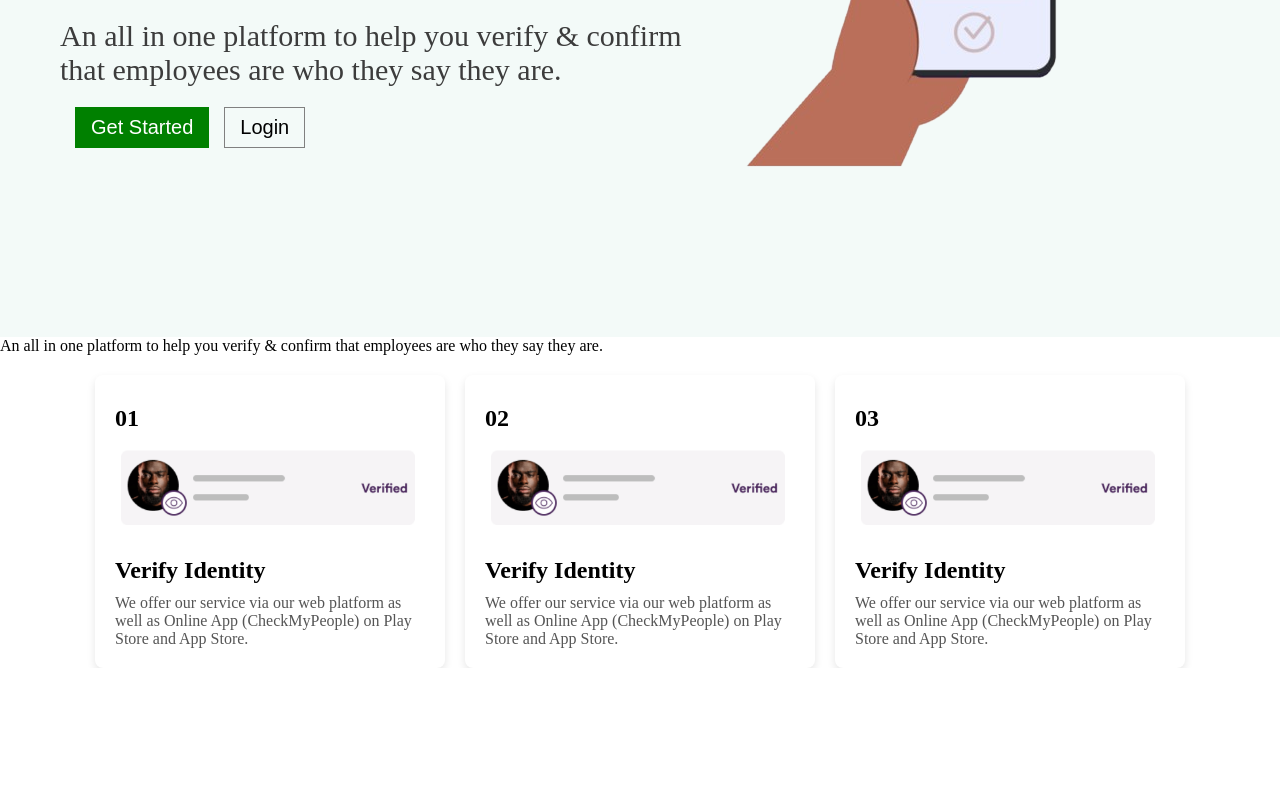
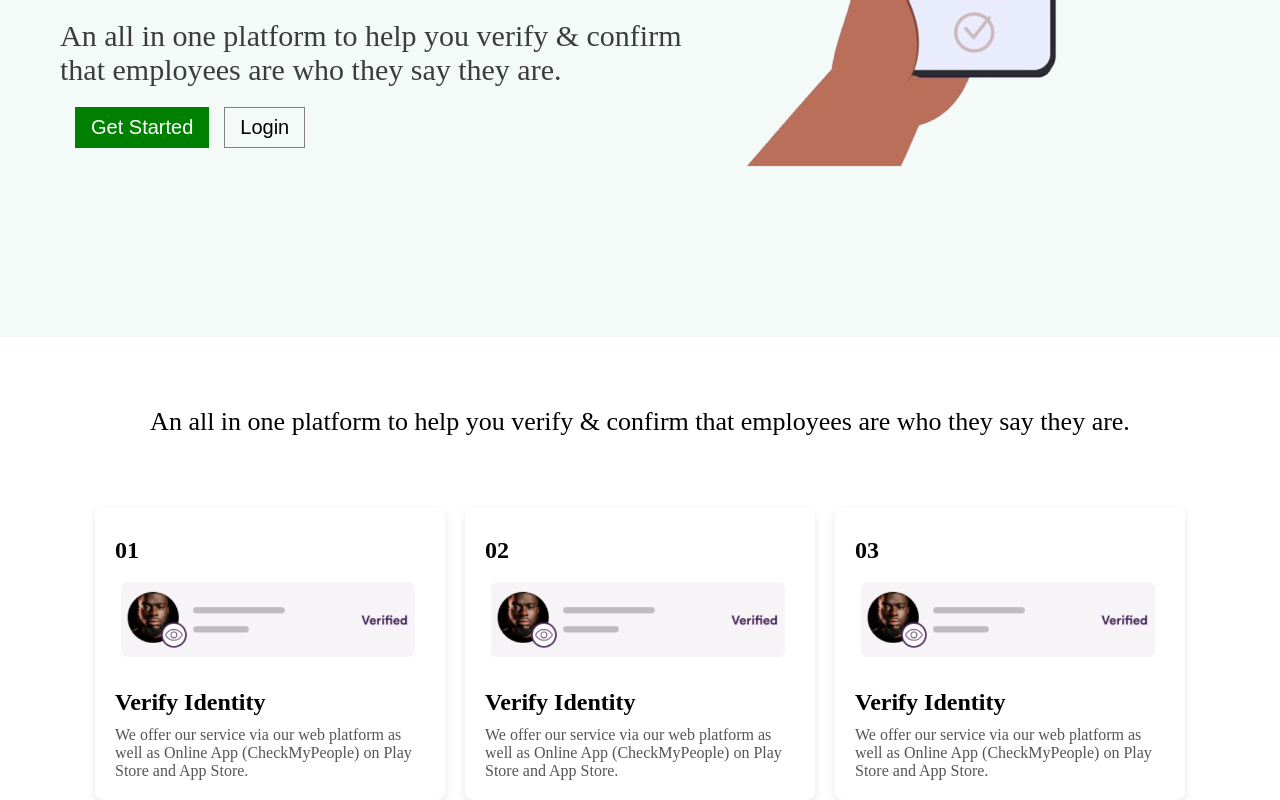
Before and after one commit to janeAnezi/check_my_people, a React (Vite) app: page / in a window 1280 px wide. Shown: the part 583-1383 px from the top of the page. Before the commit the page ends 1251 px from the top, so only its background shows below. Built offline with nearby package versions, Linux system fonts and the light colour scheme.

Commit message:
style platform

```diff
--- a/src/App.css
+++ b/src/App.css
@@ -74,7 +74,7 @@
   display: flex;
   gap: 20px;
   justify-content: center;
-  margin-top: 20px;
+  margin-top: 70px;
 
   > div {
     width: 350px;
@@ -102,3 +102,10 @@
     color: #555;
   }
 }
+
+
+.par {
+  font-size: 26px;
+  margin-top: 70px;
+  text-align: center;
+}
--- a/src/Components/Platform.jsx
+++ b/src/Components/Platform.jsx
@@ -3,8 +3,8 @@ import Card from './Card'
 
 export default function Platform() {
   return (
-    <div>
-      <p>An all in one platform to help you verify & confirm that employees are who they say they are.</p>
+    <div >
+      <p className='par'>An all in one platform to help you verify & confirm that employees are who they say they are.</p>
       <div className='platform-cards'>
         <Card title='01'>
             <img src={Imag01} alt="Person verification status" />
```
